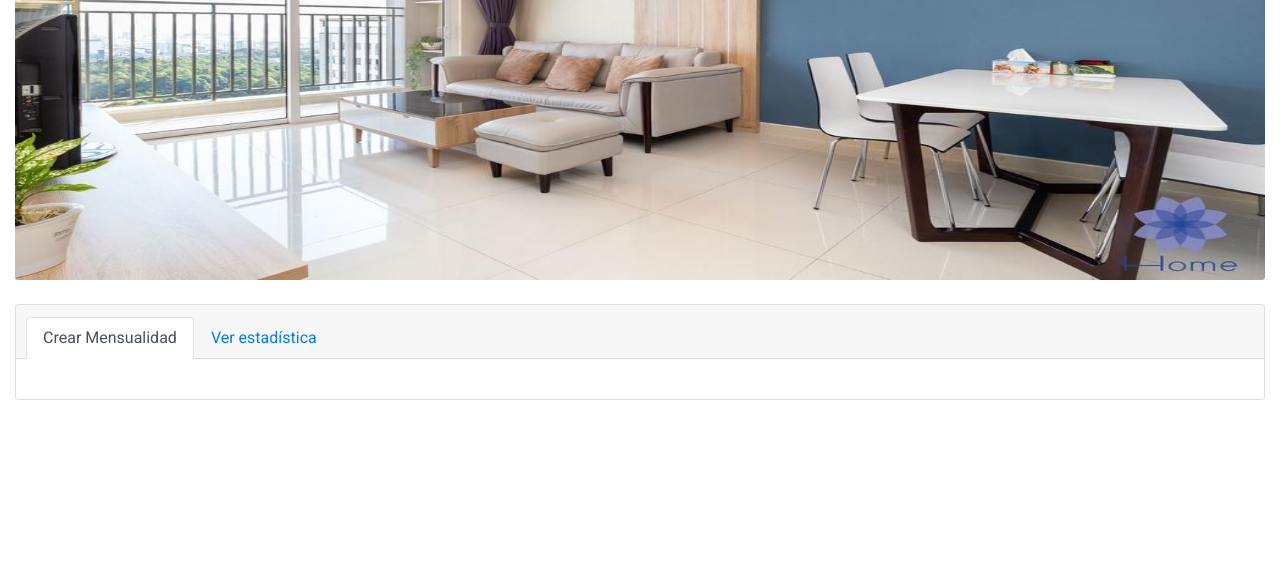
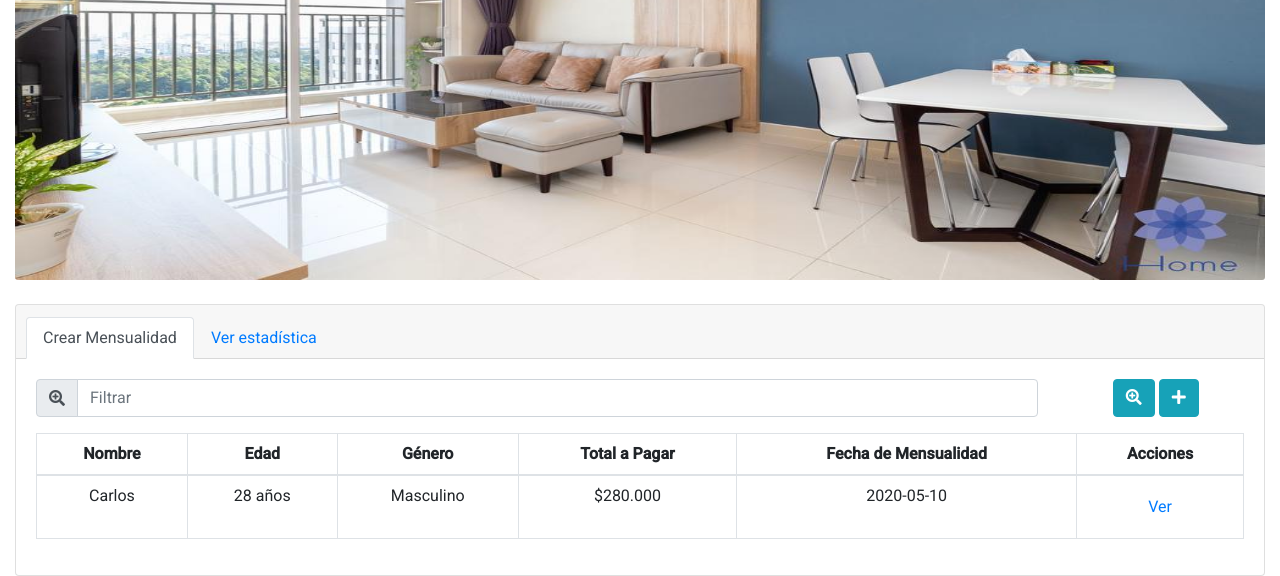
Before and after one commit to andresfercho147/Inmuebles, a plain HTML site: page index.html in a window 1280 px wide. Shown: the part 313-889 px from the top of the page. Before the commit the page ends 800 px from the top, so only its background shows below. Drawn offline with nearby package versions, Linux system fonts and the light colour scheme.

Commit message:
Se crea el modal

```diff
--- a/index.html
+++ b/index.html
@@ -7,6 +7,7 @@
         integrity="sha384-TX8t27EcRE3e/ihU7zmQxVncDAy5uIKz4rEkgIXeMed4M0jlfIDPvg6uqKI2xXr2" crossorigin="anonymous">
     <link href="https://fonts.googleapis.com/css2?family=Roboto:wght@100;300;400;500&display=swap" rel="stylesheet">
     <link rel="stylesheet" href="./styles/style.css">
+    <link rel="stylesheet" href="https://cdnjs.cloudflare.com/ajax/libs/font-awesome/5.15.1/css/all.min.css">
     <title>Proyectos de inmuebles</title>
 </head>
 <body>
@@ -67,14 +68,83 @@
                     </ul>
                 </div>
                 <div class="card-body">
-                    <div class="tab-content" id="mis-tabs">
-
+                    <div class="tab-content" id="content-tab">
+                        <div class="tab-pane fad show active" id="crear-mensualidad-content" role="tabpanel">
+                            <article class="row">
+                                <div class="col-10">
+                                    <div class="input-group">
+                                        <div class="input-group-prepend">
+                                            <div class="input-group-text">
+                                                <i class="fas fa-search-plus"></i>
+                                            </div>
+                                        </div>
+                                            <input type="search" placeholder="Filtrar" class="form-control" aria-label="Search" >
+                                    </div>
+                                </div>
+                                <div class="col-2">
+                                    <button class="btn btn-info" type="button" id="btn-filtrar"><i class="fas fa-search-plus"></i></button>
+                                    <button class="btn btn-info" type="button" id="btn-adicionar" data-toggle="modal" data-target="#modal-mensualidad"><i class="fas fa-plus"></i></button>
+                                </div>
+                            </article>
+                            <article class="row mt-3">
+                                <div class="col-12">
+                                    <table class="table table-bordered">
+                                        <thead>
+                                            <tr>
+                                                <th>Nombre</th>
+                                                <th>Edad</th>
+                                                <th>Género</th>
+                                                <th>Total a Pagar</th>
+                                                <th>Fecha de Mensualidad</th>
+                                                <th>Acciones</th>
+                                            </tr>
+                                        </thead>
+                                        <tbody>
+                                            <tr>
+                                                <td>Carlos</td>
+                                                <td>28 años</td>
+                                                <td>Masculino</td>
+                                                <td>$280.000</td>
+                                                <td>2020-05-10</td>
+                                                <td>
+                                                    <a href="" class="btn btn-link">Ver</a>
+                                                </td>
+                                            </tr>
+                                        </tbody>
+                                    </table>
+                                </div>
+                            </article>
+                        </div>
+                        <div class="tab-pane fad" id="ver-estadistica-content" role="tabpanel">Crear Mensualidad
+                            Estadistica
+                        </div>
                     </div>
                 </div>
 
             </article>
         </section>
     </main>
+
+<section class="modal fade" id="modal-mensualidad" tabindex="-1" role="dialog" aria-labelledby="exampleModalLabel" aria-hidden="true">
+    <article class="modal-dialog modal-lg">
+        <article class="modal-content">
+            <div class="modal-header">
+                <h5 class="modal-title">Adicionar Mensualidad</h5>
+                <button type="button" class="close" data-dismiss="modal" aria-label="Close"><span aria-hidden="true">&times;</span></button>
+            </div>
+            <div class="modal-body">
+
+            </div>
+            <div class="modal-footer">
+                <button class="btn btn-primary" type="button" id="btn-guardar-mensualidad-inmueble">Guardar</button>
+                <button class="btn btn-danger" type="button" data-dismiss="modal">Salir</button>
+
+            </div>
+
+        </article>
+    </article>
+</section>
+
     <script src="https://code.jquery.com/jquery-3.5.1.slim.min.js"
         integrity="sha384-DfXdz2htPH0lsSSs5nCTpuj/zy4C+OGpamoFVy38MVBnE+IbbVYUew+OrCXaRkfj"
         crossorigin="anonymous"></script>
--- a/styles/style.css
+++ b/styles/style.css
@@ -18,6 +18,7 @@ header .banner .banner-title{
 header .banner .banner-title-1{
     position: absolute;
     top: 9rem;
-    right: 8rem;
+    right: 6rem;
     font-size: 2.8rem;
+
 }
```
